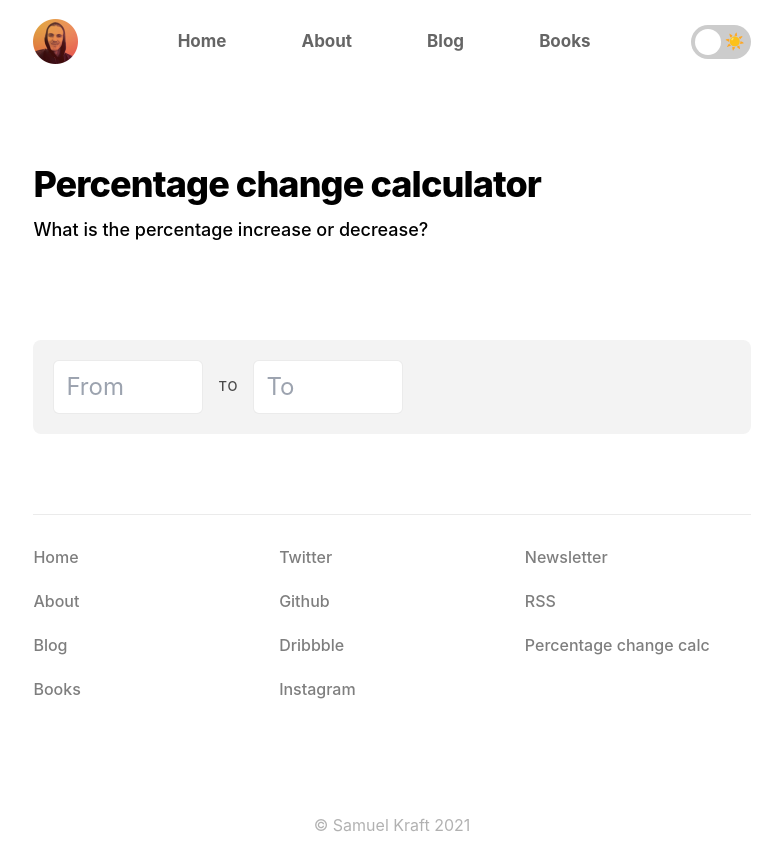
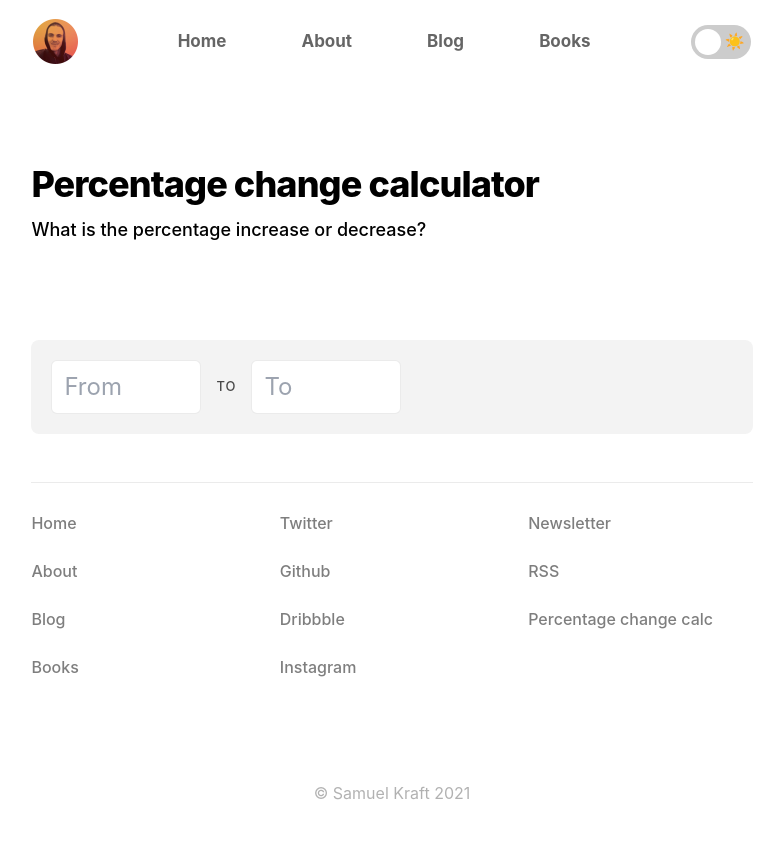
Before and after one commit to samuelkraft/samuelkraft-next, a Next.js app: page /percentagechange in a window 1280 px wide. Shown: the whole page, without its empty margins (248-1030 px from the left). After the commit the page ends 833 px from the top, so only its background shows below. Built offline with nearby package versions, Linux system fonts and the light colour scheme; no server answers.

Commit message:
Convert more components to tailwind

```diff
--- a/components/blogimage.module.scss
+++ /dev/null
@@ -1,18 +0,0 @@
-.wrapper {
-  display: block;
-  margin-right: -15px;
-  margin-bottom: 15px;
-  margin-left: -15px;
-  overflow: hidden;
-  border: 1px solid var(--border);
-  border-right-width: 0;
-  border-left-width: 0;
-
-  @media (min-width: 480px) {
-    margin-right: -20px;
-    margin-bottom: 30px;
-    margin-left: -20px;
-    border-width: 1px;
-    border-radius: 12px;
-  }
-}
--- a/components/blogimage.tsx
+++ b/components/blogimage.tsx
@@ -7,7 +7,7 @@ type BlogImageProps = {
 }
 
 const BlogImage = ({ src, alt }: BlogImageProps): JSX.Element => (
-  <span className={styles.wrapper}>
+  <span className="block -mx-5 mb-5 overflow-hidden border-t border-b border-default sm:-mx-7 sm:mb-8 sm:border sm:rounded-xl">
     <Image src={src} alt={alt} width={2024} height={1012} layout="responsive" />
   </span>
 )
--- a/components/button.tsx
+++ b/components/button.tsx
@@ -11,9 +11,9 @@ type ButtonProps = {
 }
 
 const Button = ({ children, type, href, variant, onClick, disabled }: ButtonProps): JSX.Element => {
-  const classes = cn('inline-flex items-center font-bold rounded-md transition duration-200 ease-out', {
-    'bg-brand hover:bg-brandActive px-3.5 py-2 text-white': !variant,
-    'p-0 text-brand bg-transparent hover:text-brandActive hover:bg-transparent': variant === 'transparent',
+  const classes = cn('inline-flex items-center font-bold transition duration-200 ease-out', {
+    'bg-brand hover:bg-brandActive px-3.5 py-2 text-white, rounded-md': !variant,
+    'p-0 text-brand bg-transparent hover:text-brandActive hover:bg-transparent, rounded-md': variant === 'transparent',
     'mb-14 px-12 py-3 text-text bg-likeButton hover:bg-likeButtonHover rounded-full disabled:opacity-100': variant === 'like',
   })
   if (onClick || !href) {
--- a/components/page.module.scss
+++ /dev/null
@@ -1,52 +0,0 @@
-.container {
-  max-width: var(--siteWidth);
-  margin: 0 auto;
-  padding: 0 15px;
-
-  @media (min-width: 480px) {
-    padding: 0 30px;
-  }
-}
-
-.main {
-  margin-bottom: 50px;
-
-  @media (min-width: 480px) {
-    margin-bottom: 80px;
-  }
-}
-
-.footer {
-  width: 100%;
-  padding: 30px 0;
-  border-top: 1px solid var(--border);
-
-  p {
-    opacity: 0.3;
-  }
-}
-.copyright {
-  text-align: center;
-}
-
-.links {
-  display: grid;
-  margin: 0;
-  margin-bottom: 50px;
-  padding: 0;
-  list-style: none;
-  grid-template-columns: repeat(3, 1fr);
-  grid-gap: 20px;
-
-  li {
-    margin-bottom: 0;
-    font-weight: 500;
-    opacity: 0.5;
-    transition: opacity 0.2s ease-out;
-
-    &:hover,
-    &:focus {
-      opacity: 0.8;
-    }
-  }
-}
--- a/components/page.tsx
+++ b/components/page.tsx
@@ -2,7 +2,6 @@ import Header from 'components/header'
 import NowPlaying from 'components/nowplaying'
 import Link from 'next/link'
 import PageTransition from 'components/pagetransition'
-import styles from './page.module.scss'
 
 type PageProps = {
   children: JSX.Element | JSX.Element[]
@@ -23,21 +22,24 @@ const footerLinks = [
 ]
 
 const Page = ({ children }: PageProps): JSX.Element => (
-  <div className={styles.container}>
+  <div className="max-w-site mx-auto px-5 sm:px-7 ">
     <Header />
-    <main className={styles.main}>
+    <main className="mb-12 sm:28">
       <PageTransition>{children}</PageTransition>
     </main>
-    <footer className={styles.footer}>
-      <ul className={styles.links}>
+    <footer className="py-7 border-t border-default">
+      <ul className="grid mx-0 mt-0 mb-10 p-0 list-none grid-cols-3 gap-6">
         {footerLinks.map(link => (
-          <li key={link.name}>
+          <li
+            key={link.name}
+            className="mb-0 font-medium opacity-50 transition transition-opacity duration-200 ease-out hover:opacity-80 focus:opacity-80"
+          >
             <Link href={link.url}>{link.name}</Link>
           </li>
         ))}
       </ul>
       <NowPlaying />
-      <p className={styles.copyright}>&copy; Samuel Kraft {new Date().getFullYear()}</p>
+      <p className="opacity-30 text-center">&copy; Samuel Kraft {new Date().getFullYear()}</p>
     </footer>
     <link href="https://twitter.com/samuelkraft" rel="me" />
   </div>
--- a/pages/about.module.scss
+++ /dev/null
@@ -1,22 +0,0 @@
-.image {
-  border-radius: 13px;
-}
-
-.text {
-  margin-bottom: 30px;
-  padding-top: 30px;
-  p {
-    font-weight: 500;
-    font-size: 17px;
-    line-height: 27px;
-  }
-  a {
-    color: var(--brand);
-    transition: color 200ms ease-out;
-
-    &:hover,
-    &:focus {
-      color: var(--brandActive);
-    }
-  }
-}
--- a/pages/about.tsx
+++ b/pages/about.tsx
@@ -2,14 +2,16 @@ import Image from 'next/image'
 import Page from 'components/page'
 import Button from 'components/button'
 import { NextSeo } from 'next-seo'
-import styles from './about.module.scss'
 
 const About = (): JSX.Element => {
+  const seoTitle = 'About Samuel Kraft'
+  const pClasses = 'font-medium text-medium leading-7'
   const linkProps = {
     target: '_blank',
     rel: 'noopener noreferrer',
+    className: 'text-brand transition duration-200 transition-colors ease-out hover:text-brandActive focus:text-brandActive',
   }
-  const seoTitle = 'About Samuel Kraft'
+
   return (
     <Page>
       <NextSeo
@@ -23,10 +25,10 @@ const About = (): JSX.Element => {
           cardType: 'summary_large_image',
         }}
       />
-      <Image src="/samuelkraft.jpg" alt="Picture of me (samuel kraft)" width={1606} height={990} className={styles.image} priority />
-      <div className={styles.text}>
-        <p>Hey I’m Samuel, a frontend developer &amp; designer currently living in 🇸🇪 Stockholm, Sweden.</p>
-        <p>
+      <Image src="/samuelkraft.jpg" alt="Picture of me (samuel kraft)" width={1606} height={990} className="rounded-xl" priority />
+      <div className="mb-8 pt-8">
+        <p className={pClasses}>Hey I’m Samuel, a frontend developer &amp; designer currently living in 🇸🇪 Stockholm, Sweden.</p>
+        <p className={pClasses}>
           Right now I’m working at{' '}
           <a href="https://www.tracklib.com/" {...linkProps}>
             Tracklib
@@ -41,12 +43,12 @@ const About = (): JSX.Element => {
           </a>
           , swedens leading source of interior design inspiration.
         </p>
-        <p>
+        <p className={pClasses}>
           I grew up in Nacka just outside of Stockholm (the perfect distance from town while living next door to amazing nature 🏕) and come
           from a background of studying Photography. I love working in the realm between design and code. Some stuff that makes me excited
           are CSS, React, Design Systems, Component Kits, UI Animation and delightful interfaces ✨.
         </p>
-        <p>
+        <p className={pClasses}>
           In my spare time I love being outdoors, training and travelling with my family (check out{' '}
           <a href="https://www.instagram.com/thejetlagfamily/" {...linkProps}>
             @thejetlagfamily
--- a/pages/blog.tsx
+++ b/pages/blog.tsx
@@ -17,8 +17,6 @@ import { postFilePaths, POSTS_PATH } from 'utils/mdxutils'
 
 // Types
 import type { Meta } from 'pages/blog/[slug]'
-
-import styles from './blog.module.scss'
 
 type BlogProps = {
   posts: Array<{ content: string; filePath: string; meta: Meta }>
@@ -43,7 +41,7 @@ const Blog = ({ posts }: BlogProps): JSX.Element => {
         }}
       />
       <PageHeader title="Blog" description={seoDesc} />
-      <ul className={styles.list}>
+      <ul className="mb-24 p-0 list-none">
         {posts
           .sort((a, b) => new Date(b.meta.publishedAt).getTime() - new Date(a.meta.publishedAt).getTime())
           .map(post => {
@@ -57,7 +55,7 @@ const Blog = ({ posts }: BlogProps): JSX.Element => {
             })
             const slug = post.filePath.replace(/\.mdx?$/, '')
             return (
-              <li key={post.filePath}>
+              <li key={post.filePath} className="mb-20">
                 {image && (
                   <Link as={`/blog/${slug}`} href="/blog/[slug]">
                     <a aria-label={title}>
@@ -66,10 +64,10 @@ const Blog = ({ posts }: BlogProps): JSX.Element => {
                   </Link>
                 )}
                 <Link as={`/blog/${slug}`} href="/blog/[slug]">
-                  <a className={styles.title}>{title}</a>
+                  <a className="block mb-2 text-brand font-bold text-2xl">{title}</a>
                 </Link>
-                <p className={styles.summary}>{summary}</p>
-                <p className={styles.meta}>
+                <p className="mb-2 text-lg opacity-70">{summary}</p>
+                <p className="text-base opacity-50">
                   Published on {formattedDate} &middot; {readTime.text}
                 </p>
               </li>
--- a/tailwind.config.js
+++ b/tailwind.config.js
@@ -8,11 +8,23 @@ module.exports = {
         brandActive: 'var(--brandActive)',
         likeButton: 'var(--likeButton)',
         likeButtonHover: 'var(--likeButtonHover)',
+        siteWidth: 'var(--siteWidth)',
+      },
+      maxWidth: {
+        site: 'var(--siteWidth)',
+      },
+      borderColor: {
+        default: 'var(--border)',
+      },
+      fontSize: {
+        medium: '17px',
       },
     },
   },
   variants: {
-    extend: {},
+    extend: {
+      translate: ['group-hover'],
+    },
   },
   plugins: [],
 }
```
Also changed, not shown: pages/blog.module.scss (deleted, +0 -29 lines), pages/books.tsx (+20 -15 lines), 1 other file (tests, documents, lock files or other folders).
